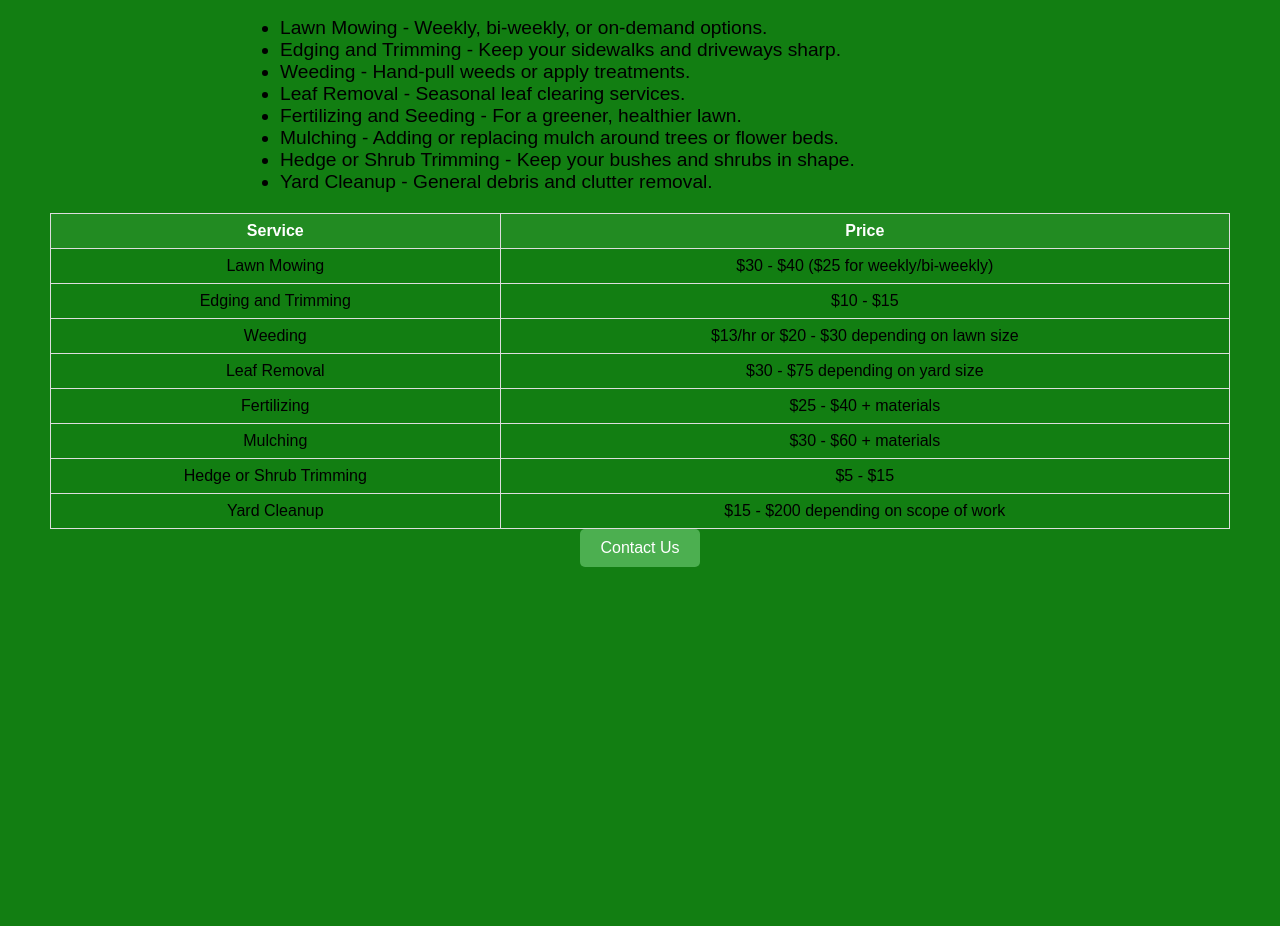
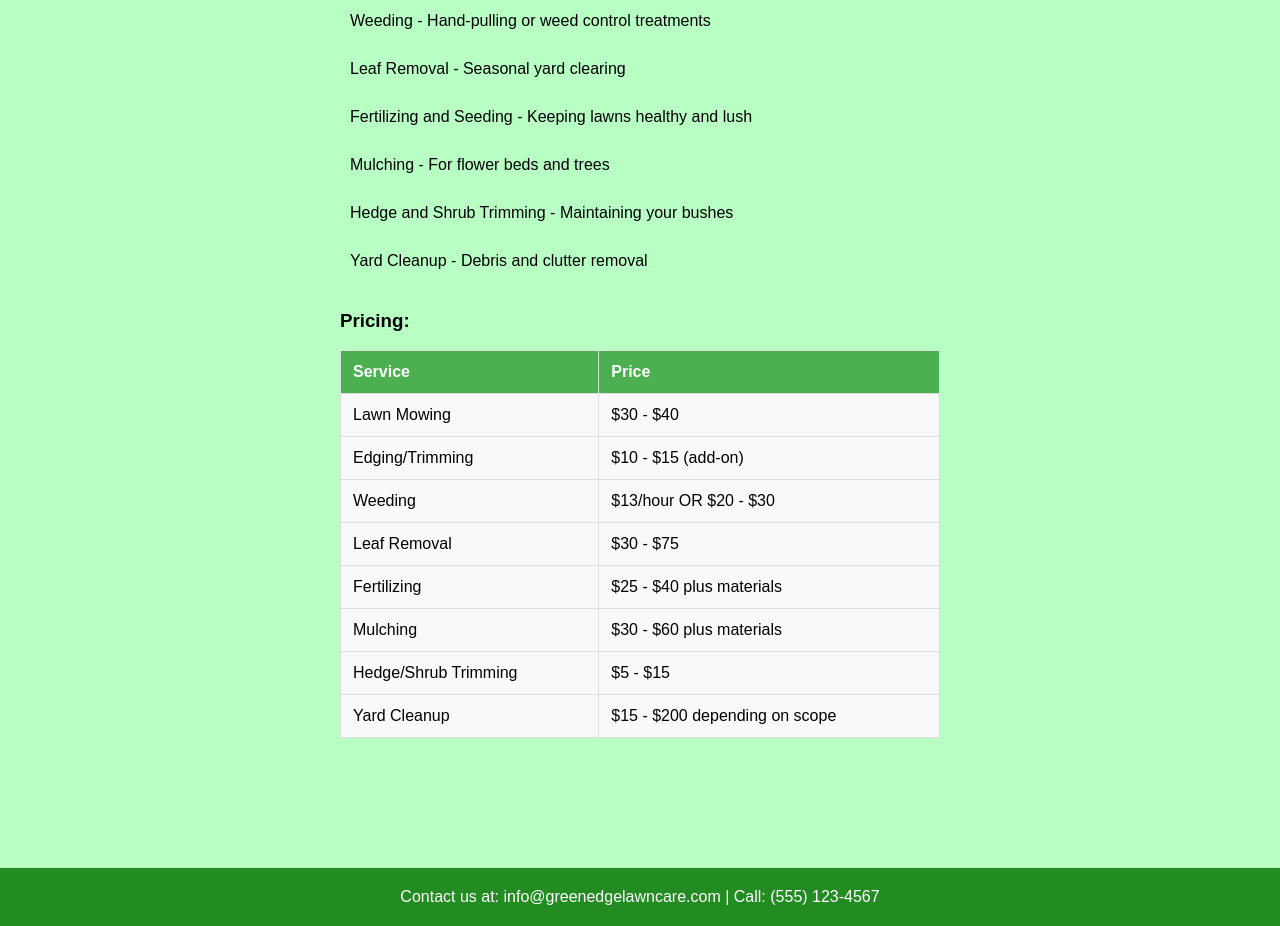
Before and after one commit to azistheman/azistheman-main, a plain HTML site: page GreenEdge Lawn Care.html in a window 1280 px wide. Shown: the part 368-1294 px from the top of the page. Before the commit the page ends 985 px from the top, so only its background shows below. Drawn offline with Linux system fonts and the light colour scheme.

Commit message:
Update GreenEdge Lawn Care.html

```diff
--- a/GreenEdge Lawn Care.html
+++ b/GreenEdge Lawn Care.html
@@ -5,78 +5,98 @@
     <meta name="viewport" content="width=device-width, initial-scale=1.0">
     <title>GreenEdge Lawn Care</title>
     <style>
-        /* General styling for the page */
+        /* Basic page styles */
         body {
             font-family: Arial, sans-serif;
-            background-color: #127e12; /* Dark green background color */
+            background-color: #b8ffc3; /* Page background color */
             color: #000000; /* Text color */
             margin: 0;
             padding: 0;
         }
 
-        /* Container for all the content */
+        /* Container for the content */
         .container {
             text-align: center;
             padding: 50px;
         }
 
-        /* Main heading styles */
+        /* Heading styles */
         h1 {
-            color: #228B22; /* Change the color of the main heading (green) */
+            color: #228B22; /* Main heading color (Green) */
             font-size: 3em;
         }
 
         /* Subheading styles */
         h2 {
-            color: #006400; /* Dark green subheading color */
+            color: #006400; /* Subheading color (Darker Green) */
             font-size: 2em;
         }
 
-        /* Service section styles */
-        .service-list {
-            text-align: left;
-            max-width: 800px;
-            margin: 0 auto;
+        /* Paragraph styles */
+        p {
             font-size: 1.2em;
+            color: #000000; /* Paragraph text color */
         }
 
-        /* Pricing table styles */
-        table {
+        /* Services list */
+        .services {
+            text-align: left;
+            margin: 0 auto;
+            max-width: 600px;
+        }
+
+        .services h3 {
+            color: #228B22; /* Heading color for services */
+        }
+
+        .services ul {
+            list-style-type: none;
+            padding: 0;
+        }
+
+        .services ul li {
+            background-color: #b8ffc3; /* Light green background for each service */
+            padding: 10px;
+            margin: 10px 0;
+            border-radius: 5px;
+        }
+
+        /* Pricing table */
+        .pricing {
+            margin: 30px auto;
+            max-width: 600px;
+            text-align: left;
+        }
+
+        .pricing table {
             width: 100%;
             border-collapse: collapse;
-            margin-top: 20px;
         }
 
-        th, td {
+        .pricing th, .pricing td {
+            padding: 12px;
             border: 1px solid #ddd;
-            padding: 8px;
+            text-align: left;
         }
 
-        th {
-            background-color: #228B22; /* Table header background */
-            color: white;
+        .pricing th {
+            background-color: #4CAF50; /* Table header background color */
+            color: white; /* Table header text color */
         }
 
-        /* Paragraph and other text styles */
-        p {
-            font-size: 1.2em;
+        .pricing td {
+            background-color: #f9f9f9; /* Table cell background color */
         }
 
-        /* Button styling */
-        .btn {
-            background-color: #4CAF50; /* Button background color */
-            color: white; /* Button text color */
-            padding: 10px 20px;
-            border: none;
-            border-radius: 5px;
-            font-size: 1em;
-            cursor: pointer;
-            transition: background-color 0.3s ease;
+        /* Footer styles */
+        footer {
+            margin-top: 50px;
+            padding: 20px;
+            background-color: #228B22; /* Footer background color */
+            color: white; /* Footer text color */
+            text-align: center;
         }
 
-        .btn:hover {
-            background-color: #45a049; /* Button hover effect */
-        }
     </style>
 </head>
 <body>
@@ -86,27 +106,26 @@
         <h1>Welcome to GreenEdge Lawn Care!</h1>
 
         <!-- Subheading -->
-        <h2>Your Lawn, Our Care</h2>
+        <h2>We Keep Your Lawn Fresh and Green</h2>
 
-        <!-- Introduction paragraph -->
-        <p>At GreenEdge Lawn Care, we offer a wide range of services to keep your lawn looking pristine and beautiful. Check out our services and pricing below!</p>
-
-        <!-- Services List -->
-        <div class="service-list">
-            <h2>Our Services</h2>
+        <!-- Services Section -->
+        <div class="services">
+            <h3>Our Services:</h3>
             <ul>
-                <li>Lawn Mowing - Weekly, bi-weekly, or on-demand options.</li>
-                <li>Edging and Trimming - Keep your sidewalks and driveways sharp.</li>
-                <li>Weeding - Hand-pull weeds or apply treatments.</li>
-                <li>Leaf Removal - Seasonal leaf clearing services.</li>
-                <li>Fertilizing and Seeding - For a greener, healthier lawn.</li>
-                <li>Mulching - Adding or replacing mulch around trees or flower beds.</li>
-                <li>Hedge or Shrub Trimming - Keep your bushes and shrubs in shape.</li>
-                <li>Yard Cleanup - General debris and clutter removal.</li>
+                <li>Lawn Mowing - Weekly/bi-weekly options available</li>
+                <li>Edging and Trimming - Sharp lines along sidewalks and driveways</li>
+                <li>Weeding - Hand-pulling or weed control treatments</li>
+                <li>Leaf Removal - Seasonal yard clearing</li>
+                <li>Fertilizing and Seeding - Keeping lawns healthy and lush</li>
+                <li>Mulching - For flower beds and trees</li>
+                <li>Hedge and Shrub Trimming - Maintaining your bushes</li>
+                <li>Yard Cleanup - Debris and clutter removal</li>
             </ul>
         </div>
 
-        <!-- Pricing Table -->
+        <!-- Pricing Section -->
+        <div class="pricing">
+            <h3>Pricing:</h3>
             <table>
                 <tr>
                     <th>Service</th>
@@ -114,42 +133,44 @@
                 </tr>
                 <tr>
                     <td>Lawn Mowing</td>
-                <td>$30 - $40 ($25 for weekly/bi-weekly)</td>
+                    <td>$30 - $40</td>
                 </tr>
                 <tr>
-                <td>Edging and Trimming</td>
-                <td>$10 - $15</td>
+                    <td>Edging/Trimming</td>
+                    <td>$10 - $15 (add-on)</td>
                 </tr>
                 <tr>
                     <td>Weeding</td>
-                <td>$13/hr or $20 - $30 depending on lawn size</td>
+                    <td>$13/hour OR $20 - $30</td>
                 </tr>
                 <tr>
                     <td>Leaf Removal</td>
-                <td>$30 - $75 depending on yard size</td>
+                    <td>$30 - $75</td>
                 </tr>
                 <tr>
                     <td>Fertilizing</td>
-                <td>$25 - $40 + materials</td>
+                    <td>$25 - $40 plus materials</td>
                 </tr>
                 <tr>
                     <td>Mulching</td>
-                <td>$30 - $60 + materials</td>
+                    <td>$30 - $60 plus materials</td>
                 </tr>
                 <tr>
-                <td>Hedge or Shrub Trimming</td>
+                    <td>Hedge/Shrub Trimming</td>
                     <td>$5 - $15</td>
                 </tr>
                 <tr>
                     <td>Yard Cleanup</td>
-                <td>$15 - $200 depending on scope of work</td>
+                    <td>$15 - $200 depending on scope</td>
                 </tr>
             </table>
+        </div>
+    </div>
 
-        <!-- Contact Button -->
-        <button class="btn">Contact Us</button>
-
-    </div>
+    <!-- Footer Section -->
+    <footer>
+        Contact us at: info@greenedgelawncare.com | Call: (555) 123-4567
+    </footer>
 
 </body>
 </html>
```
Lines whose indentation alone changed are shown as unchanged.
